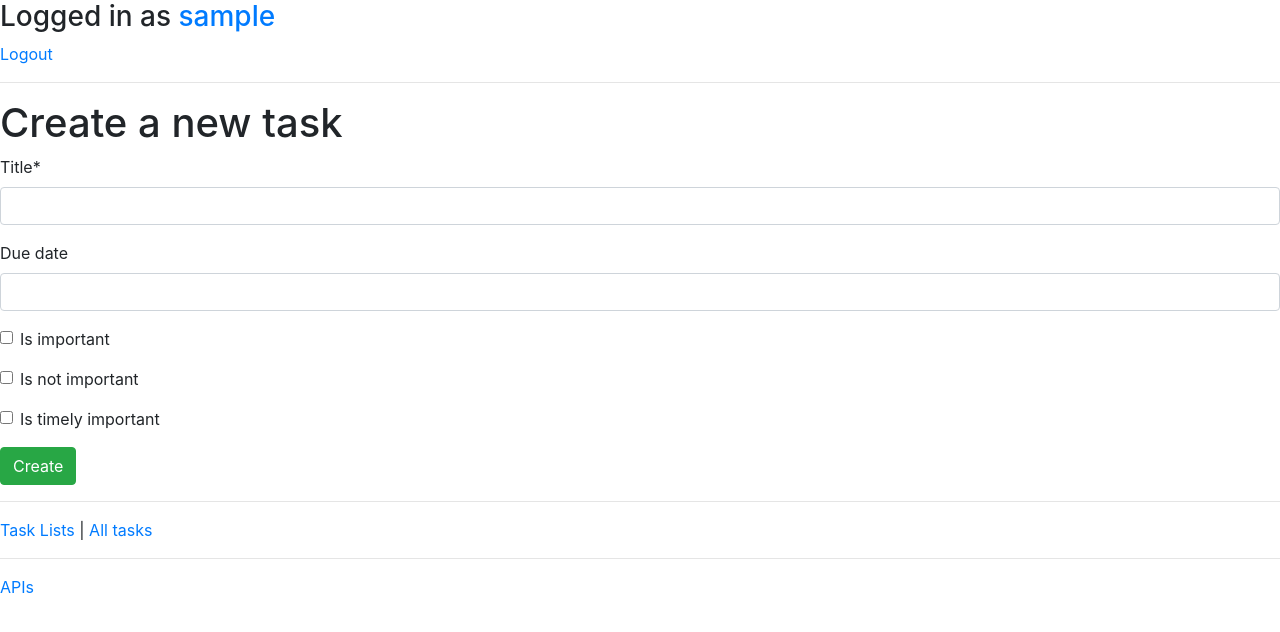
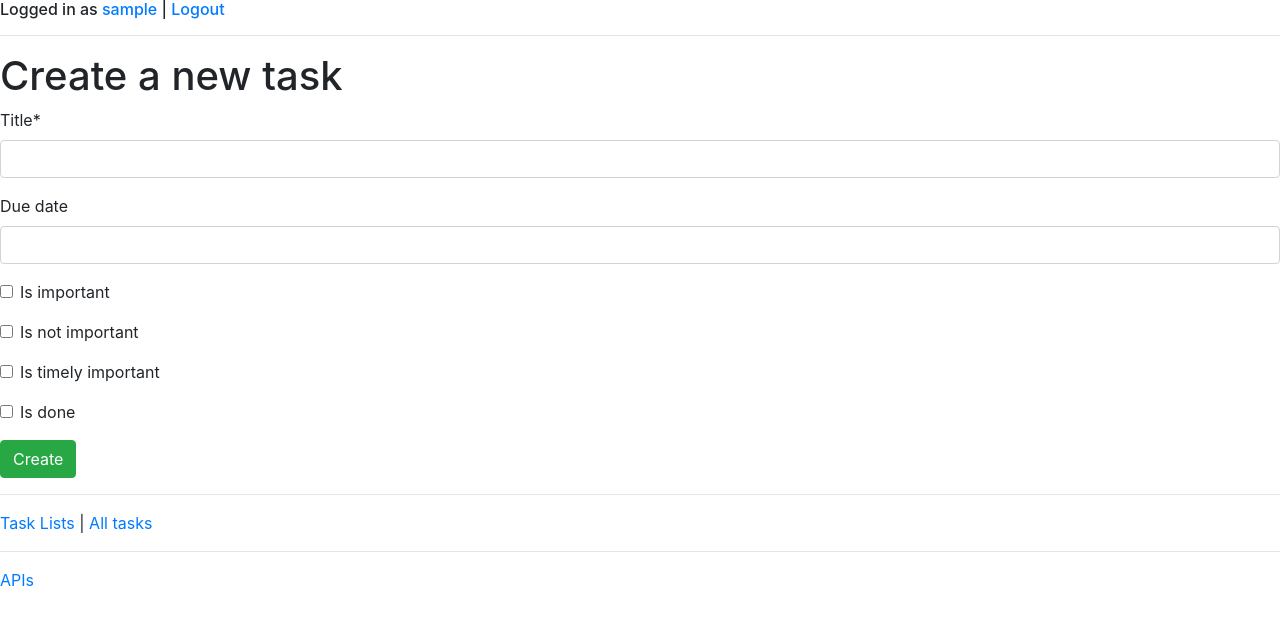
Before and after one commit to RaufMasoumi/ToDoApp, a Django app: page /tasks/create/ in a window 1280 px wide. Shown: the top 632 px of the page. Run offline with Django 4.2, Linux system fonts and the light colour scheme; the visitor is signed in with stand-in values (Sample User, id 1); parts of the project's set-up code (start-up, migrations or seed data) failed here and were passed over; some libraries are stand-ins or nearby versions.

Commit message:
Fixed a bog

```diff
--- a/tasklists/views.py
+++ b/tasklists/views.py
@@ -43,7 +43,7 @@ class TaskListDeleteView(AllauthLoginRequiredMixin, TaskListUserQuerysetMixin, D
 class TaskListTaskCreateView(AllauthLoginRequiredMixin, CreateView):
     model = Task
     template_name = 'tasks/task_create.html'
-    fields = ('title', 'due_date', 'is_important', 'is_not_important', 'is_timely_important')
+    fields = ('title', 'due_date', 'is_important', 'is_not_important', 'is_timely_important', 'is_done')
 
     def get_object(self, queryset=None):
         queryset = self.request.user.tasklists.all()
--- a/tasks/models.py
+++ b/tasks/models.py
@@ -24,9 +24,14 @@ class Task(models.Model):
     updated_at = models.DateTimeField(auto_now=True)
     done_at = models.DateTimeField(blank=True, null=True)
     objects = TaskManager()
+    __is_done = None
 
     class Meta:
         ordering = ['-updated_at', '-created_at']
+
+    def __init__(self, *args, **kwargs):
+        super().__init__(*args, **kwargs)
+        self.__is_done = self.is_done
 
     def __str__(self):
         return self.title
@@ -50,9 +55,14 @@ class Task(models.Model):
     def save(
         self, force_insert=False, force_update=False, using=None, update_fields=None
     ):
-        if self.is_done:
-            self.done_at = timezone.now()
-        else:
-            self.done_at = None
+        if self.__is_done != self.is_done:
+            if self.is_done:
+                self.done_at = timezone.now()
+            else:
+                self.done_at = None
+            self.__is_done = self.is_done
+        elif self.__is_done == self.is_done and self.__is_done:
+            if not self.done_at:
+                self.done_at = timezone.now()
 
         return super().save(force_insert, force_update, using, update_fields)
--- a/tasks/views.py
+++ b/tasks/views.py
@@ -15,7 +15,7 @@ class TaskDetailView(AllauthLoginRequiredMixin, UserTaskQuerysetMixin, DetailVie
 
 class TaskCreateView(AllauthLoginRequiredMixin, CreateView):
     model = Task
-    fields = ('title', 'due_date', 'is_important', 'is_not_important', 'is_timely_important')
+    fields = ('title', 'due_date', 'is_important', 'is_not_important', 'is_timely_important', 'is_done')
     template_name = 'tasks/task_create.html'
 
     def form_valid(self, form):
@@ -24,7 +24,7 @@ class TaskCreateView(AllauthLoginRequiredMixin, CreateView):
 
 
 class TaskUpdateView(AllauthLoginRequiredMixin, UserTaskQuerysetMixin, UpdateView):
-    fields = ('title', 'due_date', 'is_important', 'is_not_important', 'is_timely_important')
+    fields = ('title', 'due_date', 'is_important', 'is_not_important', 'is_timely_important', 'is_done')
     template_name = 'tasks/task_update.html'
 
 
--- a/templates/_base.html
+++ b/templates/_base.html
@@ -11,8 +11,9 @@
   </head>
   <body>
     {% if user %}
-        <h3>Logged in as <a href="{{ user.get_absolute_url }}">{{ user.username }}</a></h3>
+        <h6>Logged in as <a href="{{ user.get_absolute_url }}">{{ user.username }}</a> |
         <a href="{% url 'account_logout' %}">Logout</a>
+        </h6>
         <hr>
     {% else %}
         <a href="{% url 'account_login' %}">Login</a>
--- a/templates/tasklists/tasklist_detail.html
+++ b/templates/tasklists/tasklist_detail.html
@@ -5,7 +5,7 @@
 <hr>
 {% for task in tasklist.tasks.all %}
 <p>
-    <h3>{{ task.title }}</h3>
+    <h3><a href="{{ task.get_absolute_url }}">{{ task.title }}</a></h3>
     <h4>due date: {{ task.due_date }}</h4>
     {% if task.is_important %}
         <h4 style="color: red">Important</h4>
--- a/templates/tasks/task_detail.html
+++ b/templates/tasks/task_detail.html
@@ -22,6 +22,9 @@
         <h4>Is in
             {% for tasklist in task.tasklists.all %}
                 <a href="{{ tasklist.get_absolute_url }}">{{ tasklist.title }}</a>
+                {% if task.tasklists.last != tasklist %}
+                    ,
+                {% endif %}
             {% endfor %}
             tasklist(s)
         </h4>
```
